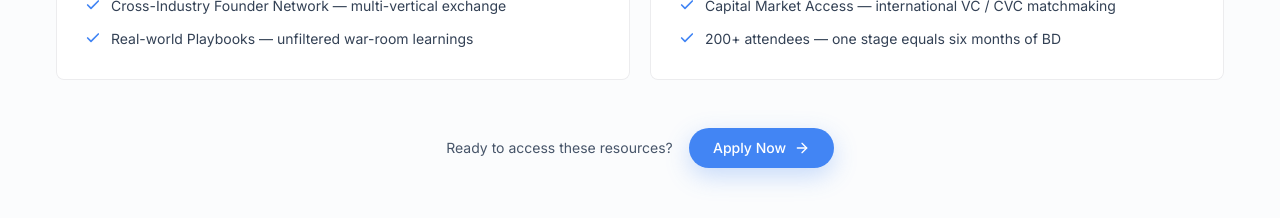
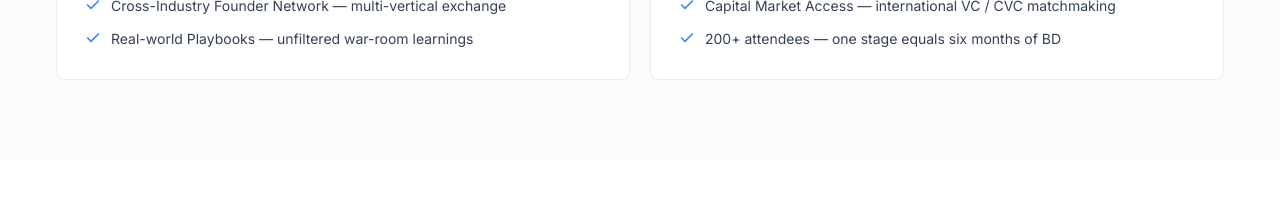
Before and after one commit to NYCU-SYC/Google-Project-Hatcher-X-SparkLabs-Website, a Next.js app: page / in a window 1280 px wide. Shown: the part 3660-3878 px from the top of the page. Built offline with nearby package versions, Linux system fonts and the light colour scheme; no server answers.

Commit message:
Remove benefits CTA

```diff
--- a/components/sections/Benefits.tsx
+++ b/components/sections/Benefits.tsx
@@ -3,7 +3,6 @@
 import { motion } from "framer-motion";
 import { Cloud, Brain, Users, Sparkles, Globe2, Check } from "lucide-react";
 import { SectionHeader } from "@/components/ui/SectionHeader";
-import { Button } from "@/components/ui/Button";
 import { useTranslation } from "@/lib/i18n/LanguageProvider";
 import { cn } from "@/lib/utils";
 
@@ -151,18 +150,6 @@ export function Benefits() {
           })}
         </div>
 
-        <motion.div
-          initial={{ opacity: 0, y: 12 }}
-          whileInView={{ opacity: 1, y: 0 }}
-          viewport={{ once: true }}
-          transition={{ duration: 0.5, delay: 0.2 }}
-          className="mt-12 flex flex-col sm:flex-row items-center justify-center gap-4"
-        >
-          <span className="text-sm text-slate-600">{t.benefits.readyCta}</span>
-          <Button href="/apply" variant="primary" size="md" withArrow>
-            {t.nav.apply}
-          </Button>
-        </motion.div>
       </div>
     </section>
   );
```
